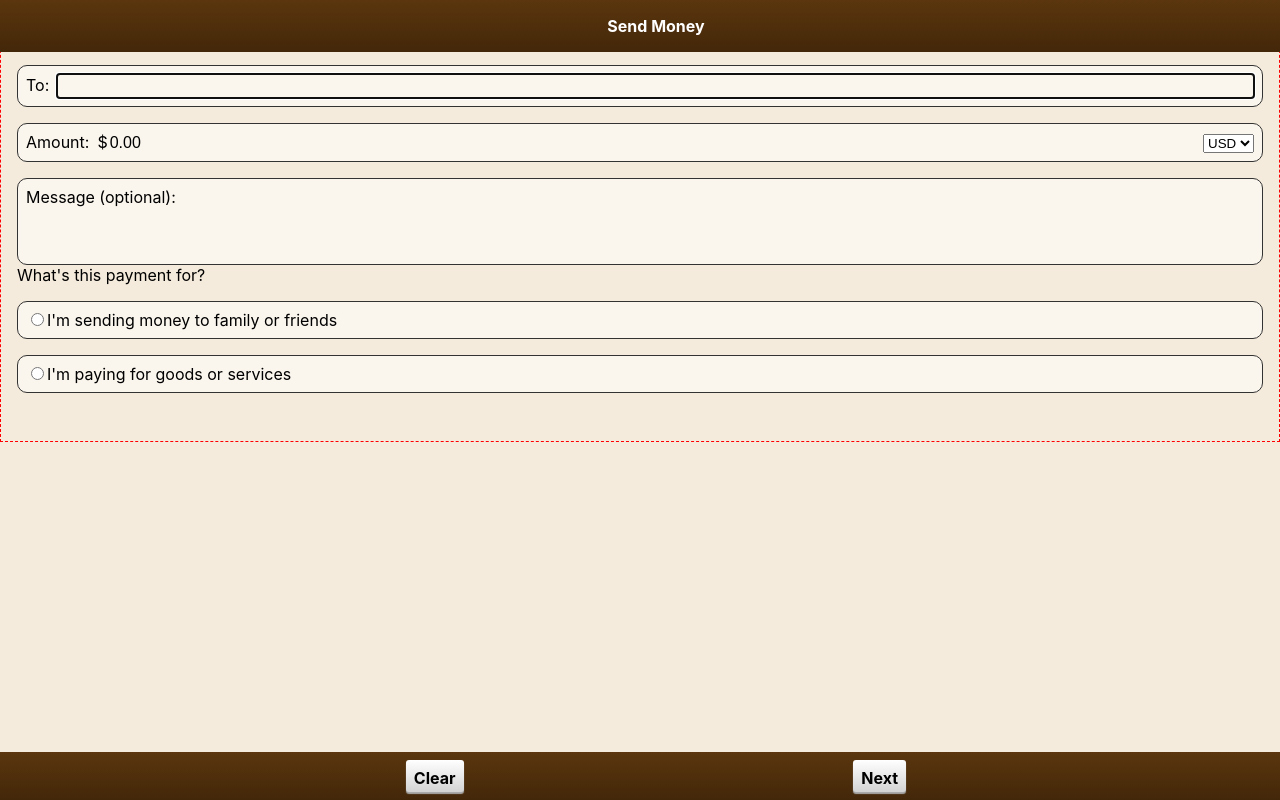
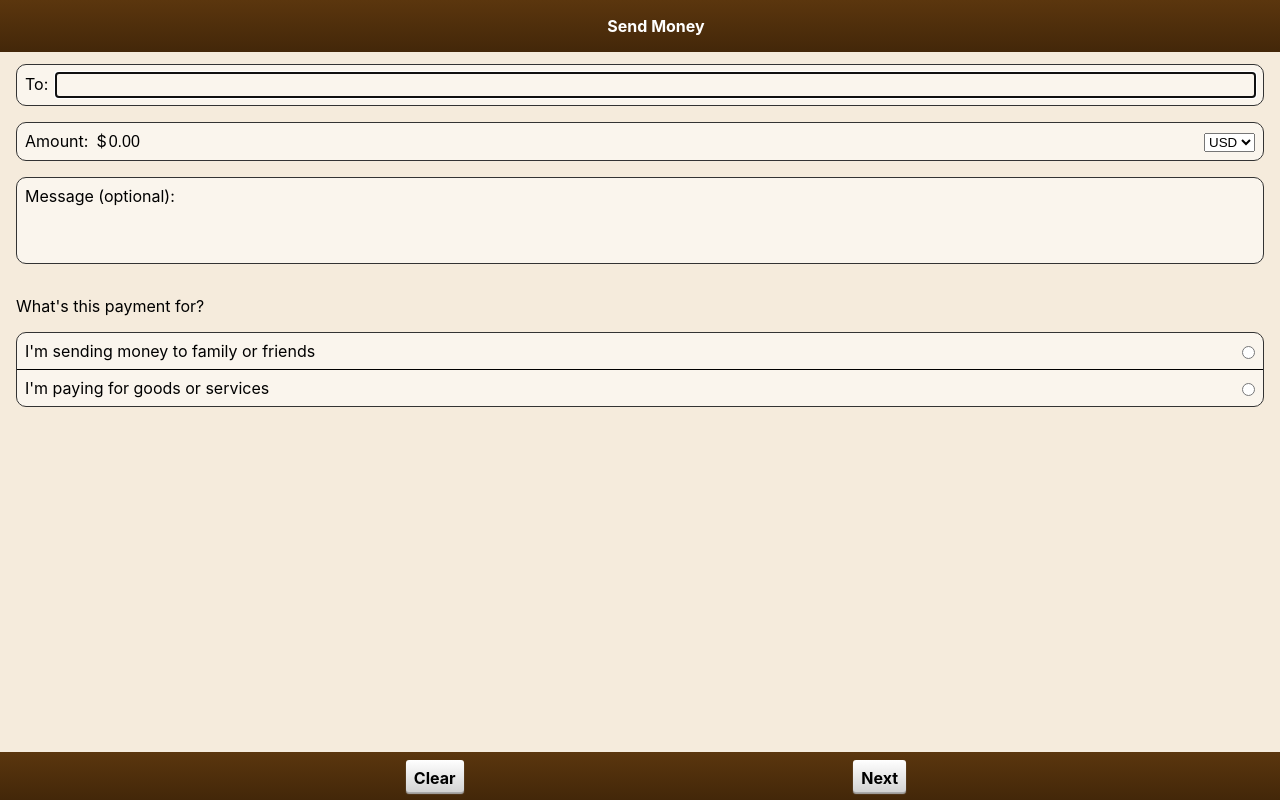
Before and after one commit to dlchen/paypal, a React (Create React App) app: page /send in a window 1280 px wide. Built offline with nearby package versions, Linux system fonts and the light colour scheme.

Commit message:
css: SendMoneyForm styling

```diff
--- a/src/components/SendMoneyForm.css
+++ b/src/components/SendMoneyForm.css
@@ -1,25 +1,30 @@
 #send-money {
-  border: 1px dashed red;
   display: flex;
   flex-direction: column;
 }
 
-label {
+.form-field {
   text-align: left;
   margin: 1em 0 0 0;
   border: 1px solid #333333;
   border-radius: 10px;
   background-color: #faf5ed;
+}
+
+.padded {
   padding: 0.5em;
 }
 
-label > span {
+.form-field > span {
   margin-right: 0.5em;
 }
 
 form {
-  display: grid;
   padding: 3em 1em;
+}
+
+form > span {
+  padding-top: 2em;
 }
 
 textarea {
@@ -67,3 +72,28 @@ select {
   display: flex;
   align-items: baseline;
 }
+
+.type {
+  padding: 0.5em 0;
+  margin: 0;
+  display: flex;
+  justify-content: space-between;
+}
+
+.type > span {
+  padding-left: 0.5em;
+}
+
+.type > input {
+  margin-right: 0.5em;
+}
+
+.type:nth-child(2) {
+  border-top: 1px solid black;
+}
+
+.radio {
+  display: flex;
+  flex-direction: column;
+  padding: 0;
+}
--- a/src/components/SendMoneyForm.tsx
+++ b/src/components/SendMoneyForm.tsx
@@ -30,13 +30,13 @@ class Form extends PureComponent<Props> {
     return (
       <Fragment>
         <form id="send-money">
-          <label className="email">
+          <div className="email padded form-field">
             <span>To:</span>
             <input type="email" value={this.props.email} onChange={this.props.handleEmailChange} autoFocus />
             {this.props.validEmail === true && "✔︎"}
             {this.props.validEmail === false && "✘"}
-          </label>
-          <label className="amount">
+          </div>
+          <div className="amount padded form-field">
             <span>Amount:</span>
             {renderCurrencySymbol(this.props.currency)}
             <input type="text" value={this.props.amount} onChange={this.props.handleAmountChange} />
@@ -45,30 +45,32 @@ class Form extends PureComponent<Props> {
               <option value="EUR">EUR</option>
               <option value="JPY">JPY</option>
             </select>
-          </label>
-          <label>
+          </div>
+          <div className="padded form-field">
             <span>Message (optional):</span>
             <textarea value={this.props.message} onChange={this.props.handleMessageChange} />
-          </label>
+          </div>
           <span>What's this payment for?</span>
-          <label>
+          <div className="padded form-field radio">
+            <label className="type">
+              <span>I'm sending money to family or friends</span>
               <input
                 type="radio"
                 name="transactionType"
                 value={PERSONAL}
                 onChange={this.props.handleOptionChange}
                 checked={this.props.transactionType === PERSONAL} />
-            I'm sending money to family or friends
             </label>
-          <label>
+            <label className="type">
+              <span>I'm paying for goods or services</span>
               <input
                 type="radio"
                 name="transactionType"
                 value={BUSINESS}
                 onChange={this.props.handleOptionChange}
                 checked={this.props.transactionType === BUSINESS} />
-              I'm paying for goods or services
             </label>
+          </div>
         </form>
         <footer>
           <div onClick={this.props.resetForm}>Clear</div>
```
Lines whose indentation alone changed are shown as unchanged.
